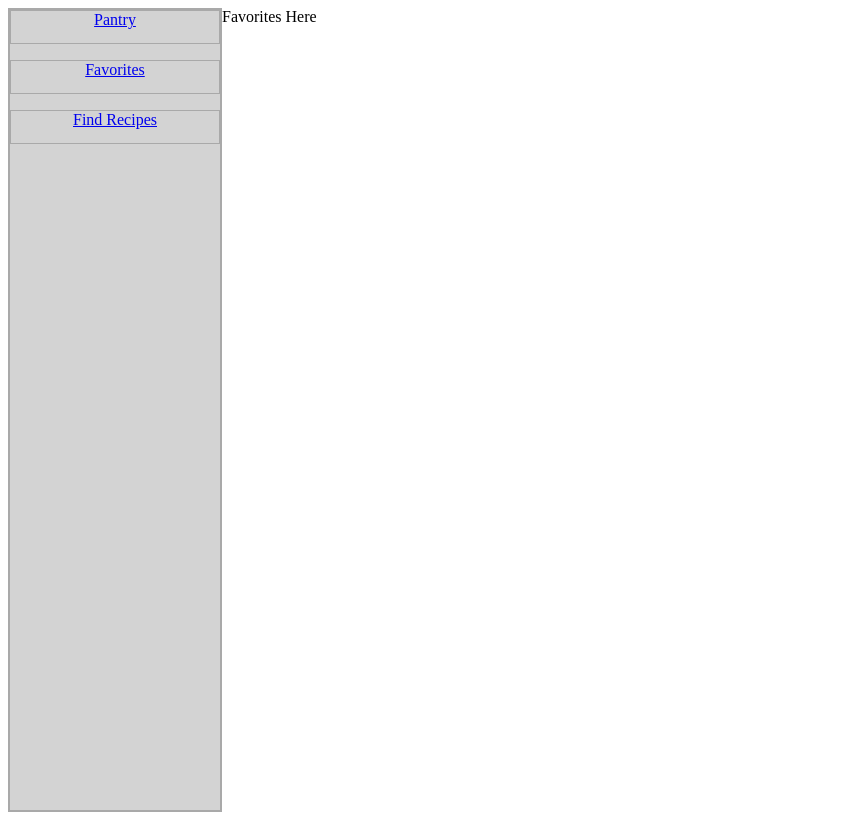
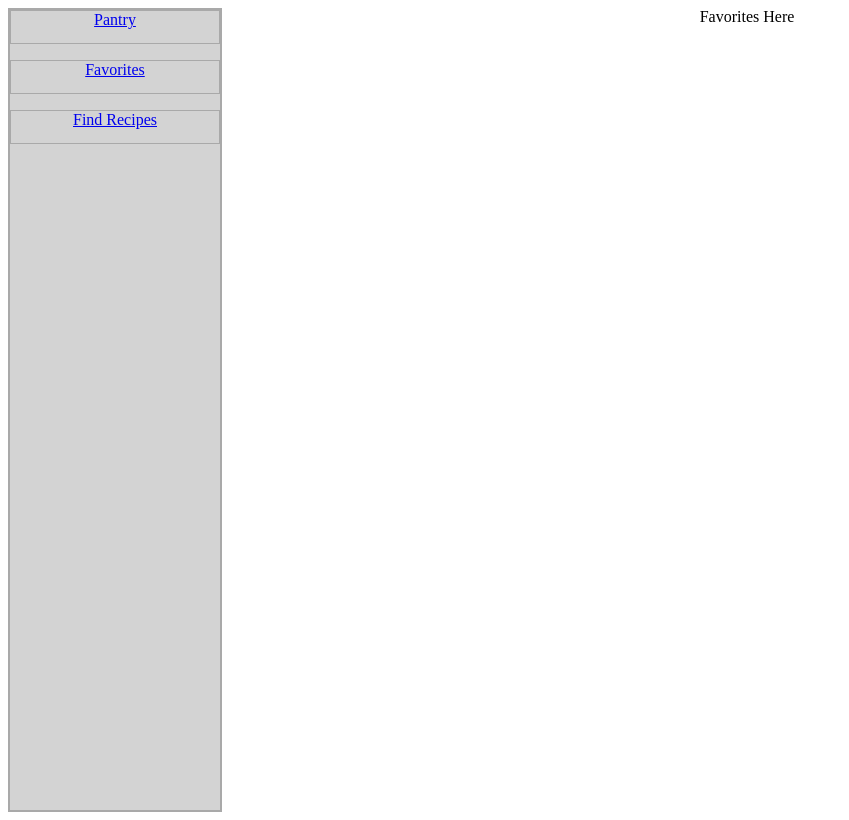
Before and after one commit to wizardbusiness/stewpot, a React (Vite) app: page /favorites in a window 1280 px wide. Shown: the whole page, without its empty margins (0-849 px from the left). Built offline with nearby package versions, Linux system fonts and the light colour scheme.

Commit message:
corrected typo

```diff
--- a/src/views/Favorites.css
+++ b/src/views/Favorites.css
@@ -1,5 +1,5 @@
 #favorites {
   height: 100vh;
   width: 100vw;
-  text-align: centaer;
+  text-align: center;
 }
```
